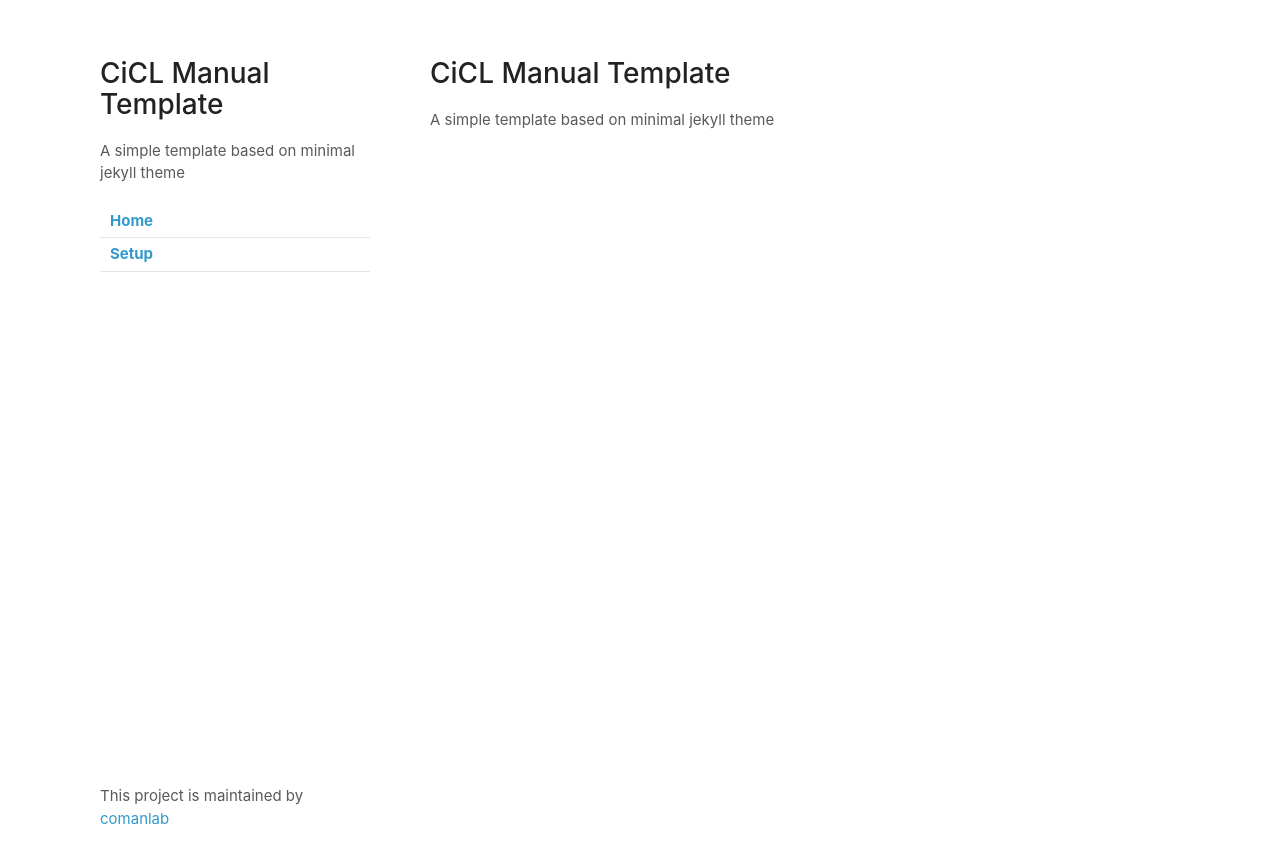
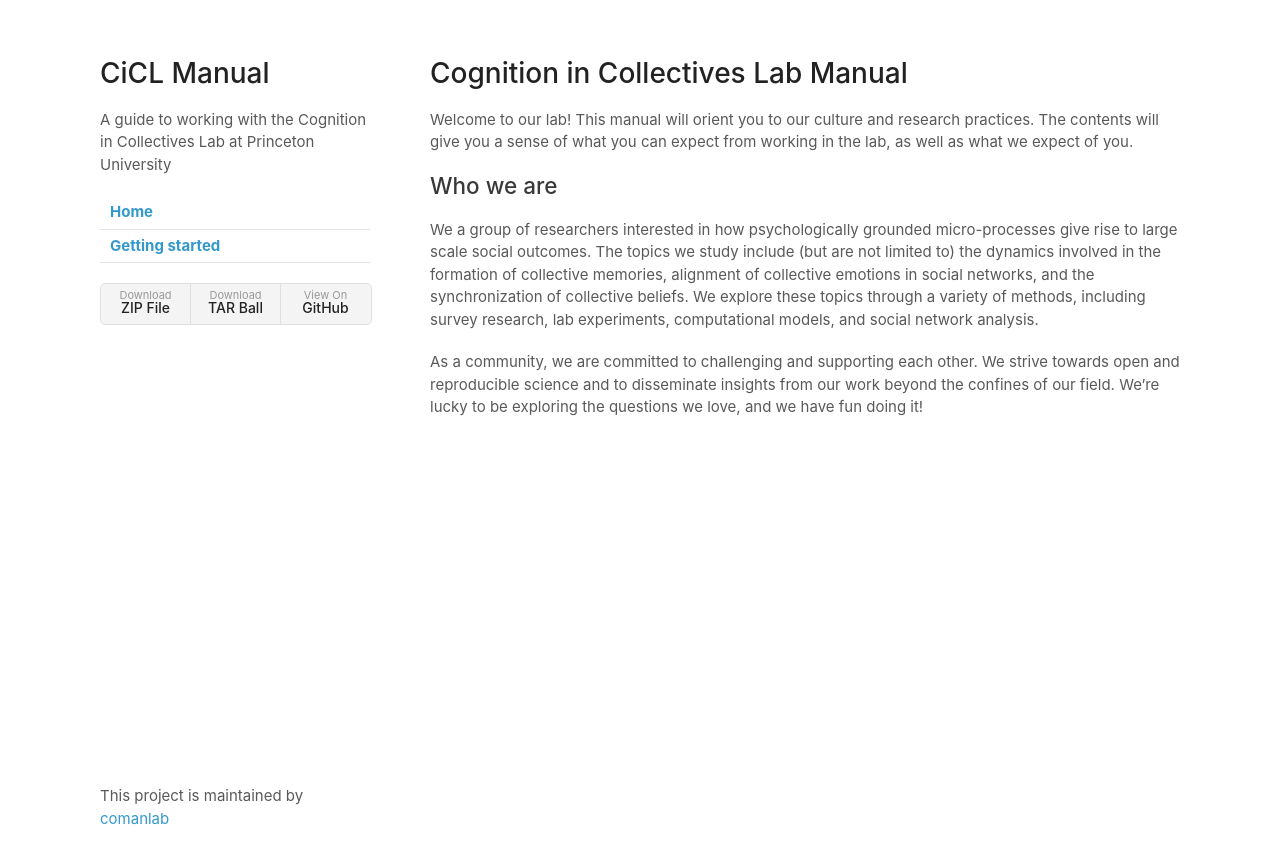
Before and after one commit to comanlab/manual, a Jekyll site: the page built from index.md, in a window 1280 px wide. Shown: the top 864 px of the page. Built offline with Jekyll 4.4.1, drawn with Linux system fonts in a browser that asks for light colours; our own code applies the rules of GitHub Pages for plain Markdown files.

Commit message:
begin page configuration

```diff
--- a/_config.yml
+++ b/_config.yml
@@ -1,12 +1,12 @@
 theme: jekyll-theme-minimal
-title: CiCL Manual Template
-description: A simple template based on minimal jekyll theme
-show_downloads: False
+title: CiCL Manual
+description: A guide to working with the Cognition in Collectives Lab at Princeton University
+show_downloads: True
 navigation:
   - title: Home
     url: /
-  - title: Setup
-    url: setup
+  - title: Getting started
+    url: getting-started
 
 # Site theme adapted from https://kbsezginel.github.io/gh-pages-template/
 #
--- a/index.md
+++ b/index.md
@@ -1,5 +1,14 @@
 ---
 layout: default
 ---
-# {{site.title}}
-{{site.description}}
+
+# Cognition in Collectives Lab Manual
+
+Welcome to our lab! This manual will orient you to our culture and research practices. The contents will give you a sense of what you can expect from working in the lab, as well as what we expect of you.
+
+
+## Who we are
+
+We a group of researchers interested in how psychologically grounded micro-processes give rise to large scale social outcomes. The topics we study include (but are not limited to) the dynamics involved in the formation of collective memories, alignment of collective emotions in social networks, and the synchronization of collective beliefs. We explore these topics through a variety of methods, including survey research, lab experiments, computational models, and social network analysis.
+
+As a community, we are committed to challenging and supporting each other. We strive towards open and reproducible science and to disseminate insights from our work beyond the confines of our field. We’re lucky to be exploring the questions we love, and we have fun doing it!
```
Also changed, not shown: getting-started.md (added, +73 -0 lines), setup.md (deleted, +0 -62 lines), README.md.
